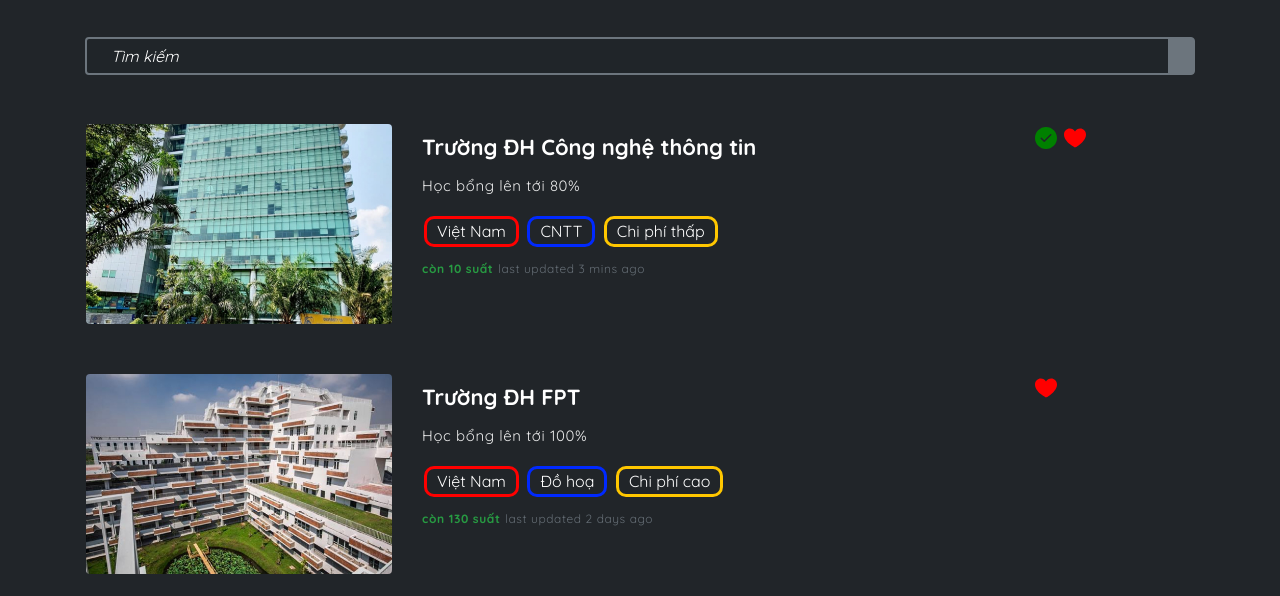
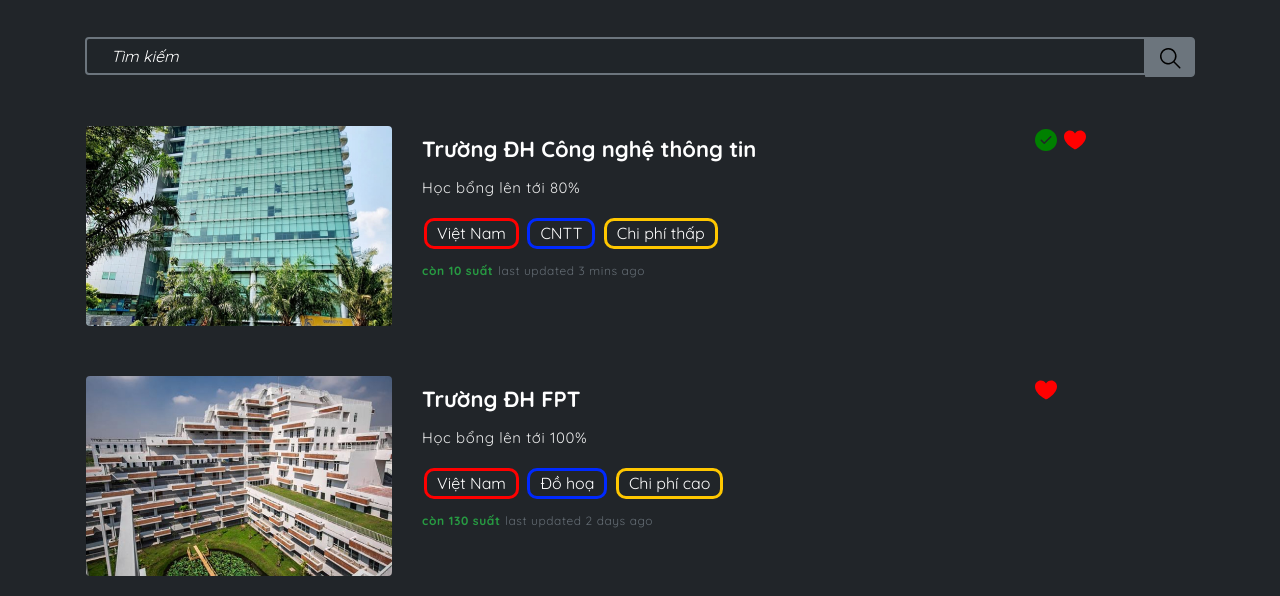
Before and after one commit to Hew01/HBInfo, a website: page public_html/list.html in a window 1280 px wide. Shown: the part 204-800 px from the top of the page. Drawn offline with Linux system fonts and the light colour scheme.

Commit message:
search icon

```diff
--- a/public_html/list.html
+++ b/public_html/list.html
@@ -107,7 +107,7 @@
                 <input type="text" class="form-control pl-4 font-italic" placeholder="Tìm kiếm">
                 <div class="input-group-append">
                   <button class="btn btn-secondary" type="button">
-                    <i class="fa fa-search"></i>
+                    <svg xmlns="http://www.w3.org/2000/svg" viewBox="0 0 24 24" width="24" height="24"><path d="M10.25 2a8.25 8.25 0 0 1 6.34 13.53l5.69 5.69a.749.749 0 0 1-.326 1.275.749.749 0 0 1-.734-.215l-5.69-5.69A8.25 8.25 0 1 1 10.25 2ZM3.5 10.25a6.75 6.75 0 1 0 13.5 0 6.75 6.75 0 0 0-13.5 0Z"></path></svg>
                   </button>
                 </div>
             </div>
```
